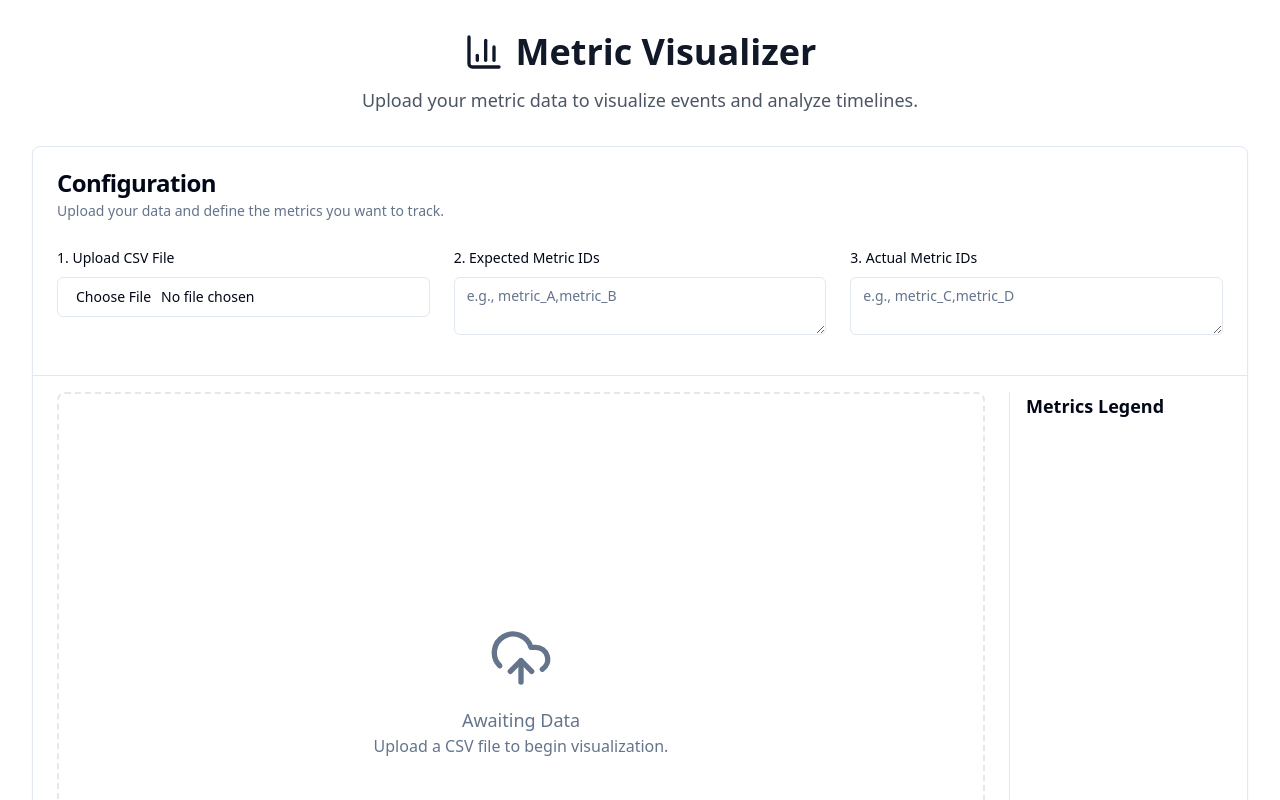
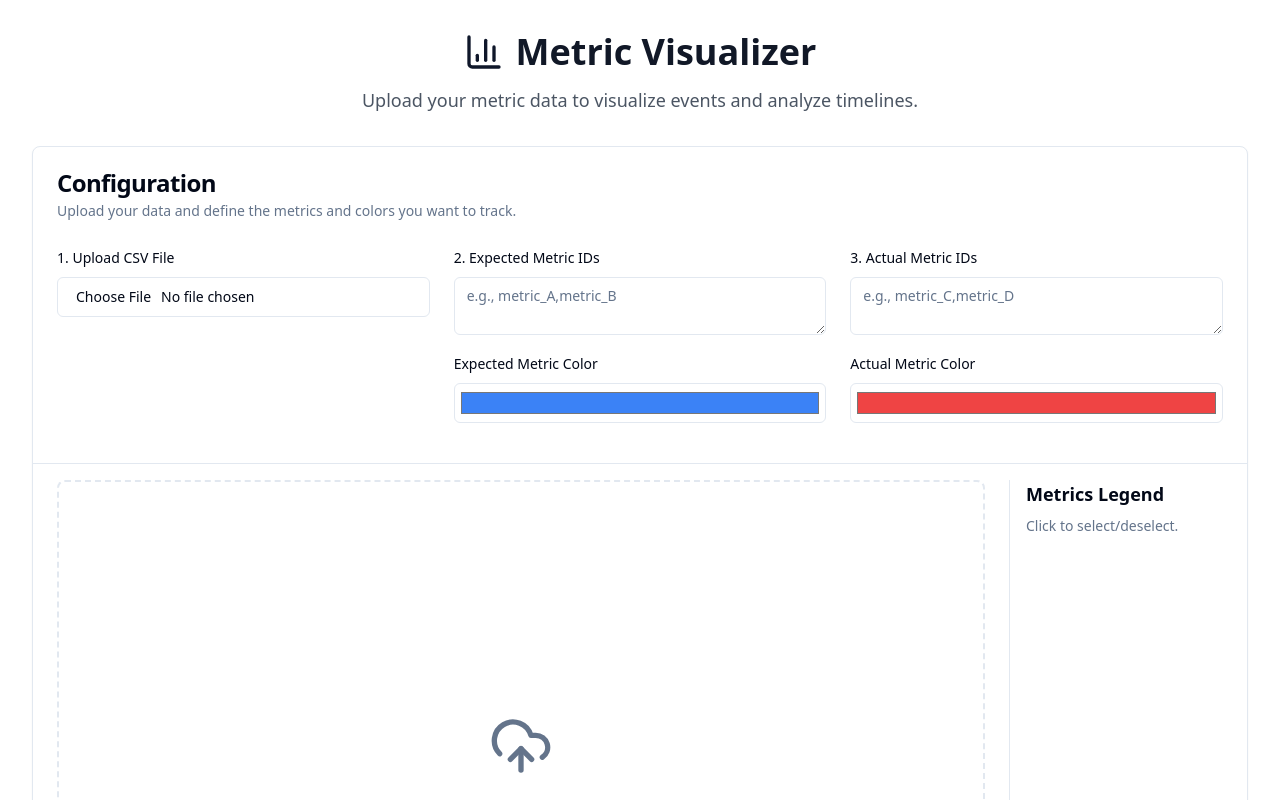
Before and after one commit to apgautham/nimble-quokka-hop, a React (Vite) app: page / in a window 1280 px wide. Shown: the top 800 px of the page. Built offline with nearby package versions, Linux system fonts and the light colour scheme.

Commit message:
[dyad] Add color pickers and multi-select legend - wrote 1 file(s)

```diff
--- a/src/components/MetricGraph.tsx
+++ b/src/components/MetricGraph.tsx
@@ -38,19 +38,21 @@ interface UniqueMetric {
   color: string;
 }
 
-const CustomDot = ({ cx, payload, chartHeight, hoveredMetricId }: any) => {
+const CustomDot = ({ cx, payload, plotAreaHeight, selectedMetricIds }: any) => {
   const { color, isSolid, metricId } = payload;
-  const isHovered = hoveredMetricId === metricId;
-  const isDimmed = hoveredMetricId && !isHovered;
+
+  const isSelected = selectedMetricIds.includes(metricId);
+  // Dim if there's a selection and this metric is not part of it.
+  const isDimmed = selectedMetricIds.length > 0 && !isSelected;
 
   return (
     <line
       x1={cx}
       y1={0}
       x2={cx}
-      y2={chartHeight}
+      y2={plotAreaHeight} // Use calculated plot area height to prevent overflow
       stroke={color}
-      strokeWidth={isHovered ? 3 : 1.5}
+      strokeWidth={isSelected ? 3 : 1.5}
       strokeOpacity={isDimmed ? 0.2 : 1}
       strokeDasharray={isSolid ? undefined : "4 4"}
     />
@@ -76,7 +78,9 @@ const MetricGraph: React.FC = () => {
   const [csvData, setCsvData] = useState<MetricData[]>([]);
   const [expectedMetricsInput, setExpectedMetricsInput] = useState<string>('');
   const [actualMetricsInput, setActualMetricsInput] = useState<string>('');
-  const [hoveredMetricId, setHoveredMetricId] = useState<string | null>(null);
+  const [expectedColor, setExpectedColor] = useState<string>('#3b82f6');
+  const [actualColor, setActualColor] = useState<string>('#ef4444');
+  const [selectedMetricIds, setSelectedMetricIds] = useState<string[]>([]);
   const { toast } = useToast();
 
   const handleFileUpload = (event: React.ChangeEvent<HTMLInputElement>) => {
@@ -164,7 +168,7 @@ const MetricGraph: React.FC = () => {
 
       if (!isExpected && !isActual) return;
 
-      const color = isExpected ? 'hsl(var(--ring))' : 'hsl(var(--destructive))';
+      const color = isExpected ? expectedColor : actualColor;
       const baseLabel = isExpected ? `Expected: ${metricId}` : `Actual: ${metricId}`;
 
       if (!uniqueMetricsSet.has(metricId)) {
@@ -190,7 +194,7 @@ const MetricGraph: React.FC = () => {
       processedGraphData: graphElements,
       uniqueMetrics: Array.from(uniqueMetricsSet.values()),
     };
-  }, [csvData, expectedMetrics, actualMetrics]);
+  }, [csvData, expectedMetrics, actualMetrics, expectedColor, actualColor]);
 
   const chartDomain = useMemo(() => {
     if (processedGraphData.length === 0) return [0, 1];
@@ -204,12 +208,22 @@ const MetricGraph: React.FC = () => {
   const formatXAxisTick = useCallback((tickItem: number) => format(new Date(tickItem), 'HH:mm:ss'), []);
 
   const chartHeight = 600;
+  const chartMargin = { top: 5, right: 20, left: -10, bottom: 20 };
+  const plotAreaHeight = chartHeight - chartMargin.top - chartMargin.bottom;
+
+  const handleLegendClick = (metricId: string) => {
+    setSelectedMetricIds(prev =>
+      prev.includes(metricId)
+        ? prev.filter(id => id !== metricId)
+        : [...prev, metricId]
+    );
+  };
 
   return (
     <Card className="w-full mx-auto">
       <CardHeader>
         <CardTitle>Configuration</CardTitle>
-        <CardDescription>Upload your data and define the metrics you want to track.</CardDescription>
+        <CardDescription>Upload your data and define the metrics and colors you want to track.</CardDescription>
       </CardHeader>
       <CardContent>
         <div className="grid grid-cols-1 md:grid-cols-3 gap-6">
@@ -226,6 +240,16 @@ const MetricGraph: React.FC = () => {
             <Textarea id="actual-metrics" placeholder="e.g., metric_C,metric_D" value={actualMetricsInput} onChange={(e) => setActualMetricsInput(e.target.value)} className="min-h-[40px]" />
           </div>
         </div>
+        <div className="grid grid-cols-1 md:grid-cols-3 gap-6 mt-4">
+            <div className="space-y-2 md:col-start-2">
+                <Label htmlFor="expected-color">Expected Metric Color</Label>
+                <Input id="expected-color" type="color" value={expectedColor} onChange={(e) => setExpectedColor(e.target.value)} className="p-1 h-10 w-full"/>
+            </div>
+            <div className="space-y-2">
+                <Label htmlFor="actual-color">Actual Metric Color</Label>
+                <Input id="actual-color" type="color" value={actualColor} onChange={(e) => setActualColor(e.target.value)} className="p-1 h-10 w-full"/>
+            </div>
+        </div>
       </CardContent>
 
       <Separator className="my-4" />
@@ -238,8 +262,7 @@ const MetricGraph: React.FC = () => {
                 <ResponsiveContainer>
                   <LineChart
                     data={processedGraphData}
-                    margin={{ top: 5, right: 20, left: -10, bottom: 20 }}
-                    onMouseLeave={() => setHoveredMetricId(null)}
+                    margin={chartMargin}
                   >
                     <CartesianGrid strokeDasharray="3 3" strokeOpacity={0.5} />
                     <XAxis
@@ -262,13 +285,7 @@ const MetricGraph: React.FC = () => {
                       dataKey="y"
                       stroke="transparent"
                       isAnimationActive={false}
-                      dot={<CustomDot chartHeight={chartHeight} hoveredMetricId={hoveredMetricId} />}
-                      activeDot={(props: any) => {
-                        if (props.payload.metricId !== hoveredMetricId) {
-                          setHoveredMetricId(props.payload.metricId);
-                        }
-                        return <CustomDot {...props} chartHeight={chartHeight} hoveredMetricId={props.payload.metricId} />;
-                      }}
+                      dot={<CustomDot plotAreaHeight={plotAreaHeight} selectedMetricIds={selectedMetricIds} />}
                     />
                   </LineChart>
                 </ResponsiveContainer>
@@ -283,6 +300,7 @@ const MetricGraph: React.FC = () => {
           </div>
           <div className="lg:col-span-1 border-l pl-4">
             <h3 className="font-semibold mb-2 text-lg">Metrics Legend</h3>
+            <p className="text-sm text-muted-foreground mb-2">Click to select/deselect.</p>
             <div className="max-h-[580px] overflow-y-auto pr-2">
               <ul>
                 {uniqueMetrics.map((metric) => (
@@ -290,10 +308,9 @@ const MetricGraph: React.FC = () => {
                     key={metric.id}
                     className={cn(
                       "flex items-center p-2 rounded-md cursor-pointer transition-colors",
-                      hoveredMetricId === metric.id && "bg-accent"
+                      selectedMetricIds.includes(metric.id) && "bg-accent"
                     )}
-                    onMouseEnter={() => setHoveredMetricId(metric.id)}
-                    onMouseLeave={() => setHoveredMetricId(null)}
+                    onClick={() => handleLegendClick(metric.id)}
                   >
                     <span
                       className="w-3 h-3 rounded-full mr-3 shrink-0"
```
